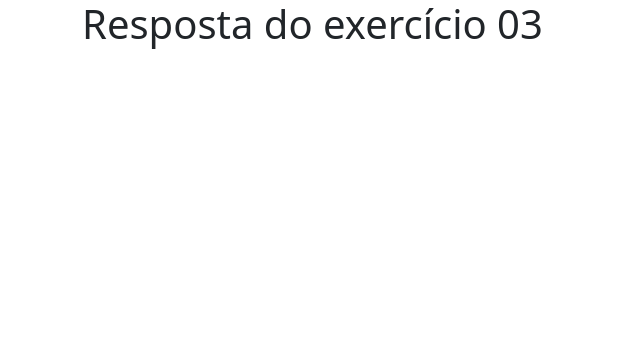
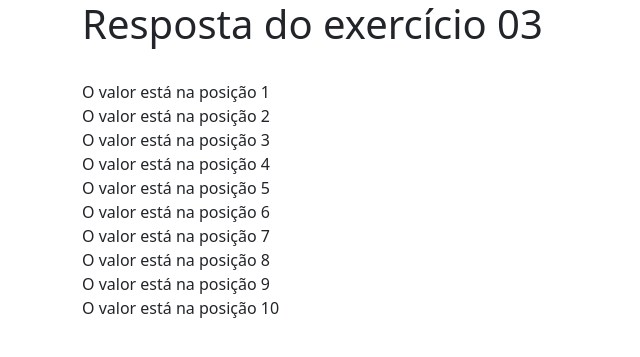
Before and after one commit to LordAkuos/EletivaI-LinguagemProgramacaoIV, a PHP site: page /resultado.php in a window 1280 px wide. Shown: the top 357 px of the page, without its empty margins (0-640 px from the left). Run offline with PHP 8.4, Linux system fonts and the light colour scheme; data that the repository does not hold is empty.

Commit message:
Update resultado.php

```diff
--- a/Aula1603/Lista2/Exer3/resultado.php
+++ b/Aula1603/Lista2/Exer3/resultado.php
@@ -14,6 +14,13 @@
         <h1>Resposta do exercício 03</h1>
         <br>
         <?php
+            for ($i=1; $i <= 10; $i++) {
+                $vetor[$i] = $_POST["valor$i"];
+            }
+            foreach($vetor as $chave => $valor) {
+                echo "O valor $valor está na posição $chave";
+                echo "<br>";
+            }
 
         ?>
         <script src="https://cdn.jsdelivr.net/npm/bootstrap@5.0.2/dist/js/bootstrap.bundle.min.js" integrity="sha384-MrcW6ZMFYlzcLA8Nl+NtUVF0sA7MsXsP1UyJoMp4YLEuNSfAP+JcXn/tWtIaxVXM" crossorigin="anonymous"></script>
```
